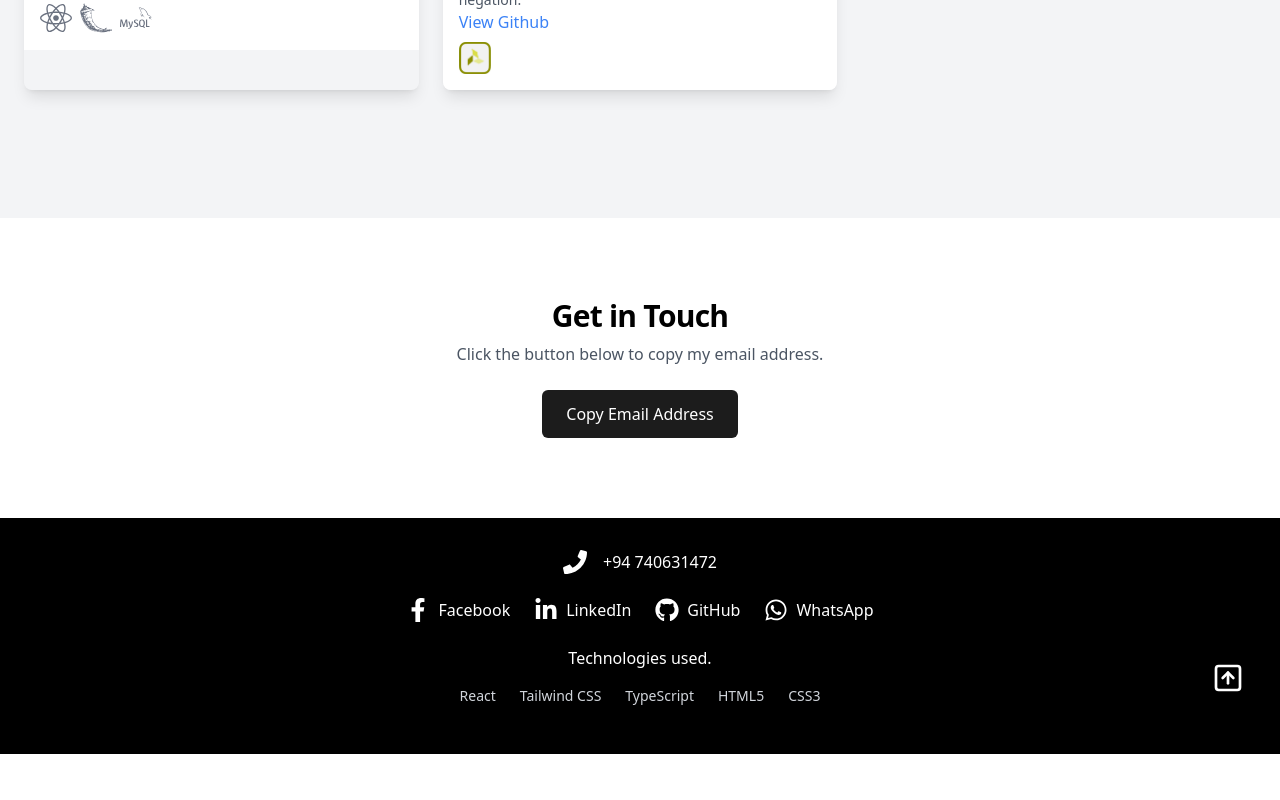
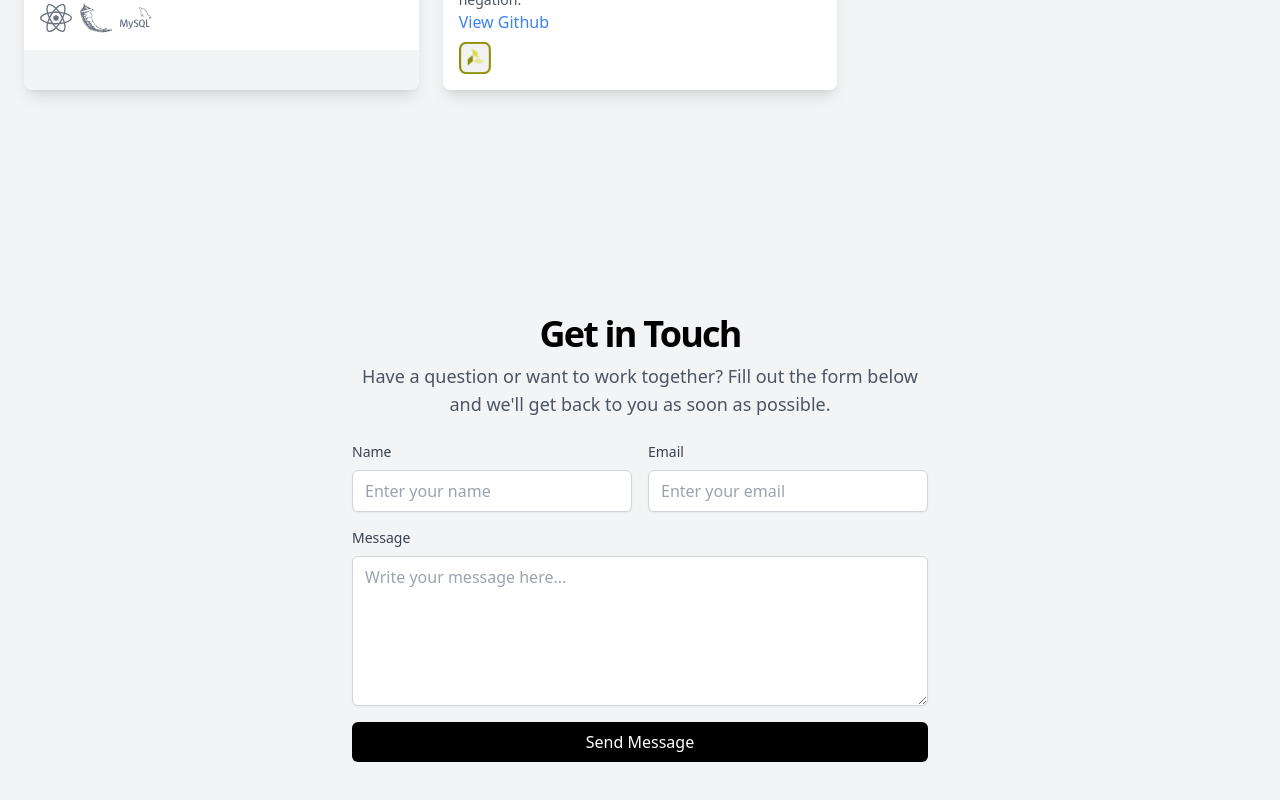
Before and after one commit to WimukthiMadushan/Portfolio, a React (Vite) app: page / in a window 1280 px wide. Shown: the part 3406-4206 px from the top of the page. Before the commit the page ends 4160 px from the top, so only its background shows below. Built offline with nearby package versions, Linux system fonts and the light colour scheme.

Commit message:
update some part

```diff
--- a/package.json
+++ b/package.json
@@ -15,6 +15,7 @@
     "react-dom": "^18.3.1",
     "react-hook-form": "^7.52.2",
     "react-icons": "^5.3.0",
+    "react-modal": "^3.16.1",
     "react-router-dom": "^6.26.1",
     "react-router-hash-link": "^2.4.3",
     "react-typing-effect": "^2.0.5"
@@ -23,6 +24,7 @@
     "@eslint/js": "^9.9.0",
     "@types/react": "^18.3.3",
     "@types/react-dom": "^18.3.0",
+    "@types/react-modal": "^3.16.3",
     "@types/react-router-hash-link": "^2.4.9",
     "@types/react-typing-effect": "^2.0.7",
     "@vitejs/plugin-react": "^4.3.1",
--- a/src/Components/ContactMe/ContactMe.tsx
+++ b/src/Components/ContactMe/ContactMe.tsx
@@ -1,53 +1,165 @@
 import { useState } from "react";
+import emailjs from "emailjs-com";
+import Modal from "react-modal";
+
+Modal.setAppElement("#root"); // Ensure this is set for accessibility
 
 function ContactMe() {
-  const [status, setStatus] = useState("");
-  const email = "wimukthi.21@cse.mrt.ac.lk"; // Replace with your email address
+  const [formData, setFormData] = useState({
+    name: "",
+    email: "",
+    message: "",
+  });
+  const [modalIsOpen, setModalIsOpen] = useState(false);
+  const [modalMessage, setModalMessage] = useState("");
+  const [modalType, setModalType] = useState("success"); // "success" or "error"
 
-  const handleCopy = () => {
-    navigator.clipboard.writeText(email).then(
-      () => {
-        setStatus("Email address copied to clipboard!");
-        setTimeout(() => setStatus(""), 2000); // Hide the popup after 2 seconds
-      },
-      (err) => {
-        console.error("Failed to copy email address:", err);
-        setStatus("Failed to copy email address. Please try again.");
-        setTimeout(() => setStatus(""), 2000); // Hide the popup after 2 seconds
+  const handleChange = (e: any) => {
+    setFormData({ ...formData, [e.target.name]: e.target.value });
+  };
+
+  const handleSubmit = (e: any) => {
+    e.preventDefault();
+
+    // Check if any field is empty
+    if (!formData.name || !formData.email || !formData.message) {
+      setModalMessage("Please fill in all fields.");
+      setModalType("error");
+      setModalIsOpen(true);
+      return;
     }
-    );
+
+    emailjs
+      .send(
+        "service_sqt4kcj",
+        "template_28xj67l",
+        formData,
+        "yLLwtxG8HW1GWPGE6"
+      )
+      .then(() => {
+        setModalMessage("Message sent successfully!");
+        setModalType("success");
+        setModalIsOpen(true);
+      })
+      .catch(() => {
+        setModalMessage("An error occurred, please try again later.");
+        setModalType("error");
+        setModalIsOpen(true);
+      });
+
+    // Clear the form after submission
+    setFormData({
+      name: "",
+      email: "",
+      message: "",
+    });
+  };
+
+  const closeModal = () => {
+    setModalIsOpen(false);
   };
 
   return (
-    <section
-      id="contact-me"
-      className="w-full max-w-2xl mx-auto py-12 md:py-16 lg:py-20 relative"
+    <section className="bg-gray-100 py-12 md:py-24">
+      <div className="container mx-auto px-4 md:px-6">
+        <div className="mx-auto max-w-xl space-y-6">
+          <div className="space-y-2 text-center">
+            <h2 className="text-3xl font-bold tracking-tighter md:text-4xl">
+              Get in Touch
+            </h2>
+            <p className="text-gray-600 md:text-lg">
+              Have a question or want to work together? Fill out the form below
+              and we'll get back to you as soon as possible.
+            </p>
+          </div>
+          <form className="space-y-4" onSubmit={handleSubmit}>
+            <div className="grid grid-cols-1 gap-4 sm:grid-cols-2">
+              <div className="space-y-2">
+                <label
+                  htmlFor="name"
+                  className="block text-sm font-medium text-gray-700"
                 >
-      <div className="text-center">
-        <h2 className="text-3xl font-bold tracking-tight">Get in Touch</h2>
-        <p className="text-gray-600 mt-2">
-          Click the button below to copy my email address.
-        </p>
+                  Name
+                </label>
+                <input
+                  type="text"
+                  id="name"
+                  name="name"
+                  placeholder="Enter your name"
+                  value={formData.name}
+                  onChange={handleChange}
+                  className="block w-full px-3 py-2 border border-gray-300 rounded-md shadow-sm focus:ring-indigo-500 focus:border-indigo-500"
+                />
+              </div>
+              <div className="space-y-2">
+                <label
+                  htmlFor="email"
+                  className="block text-sm font-medium text-gray-700"
+                >
+                  Email
+                </label>
+                <input
+                  type="email"
+                  id="email"
+                  name="email"
+                  placeholder="Enter your email"
+                  value={formData.email}
+                  onChange={handleChange}
+                  className="block w-full px-3 py-2 border border-gray-300 rounded-md shadow-sm focus:ring-indigo-500 focus:border-indigo-500"
+                />
+              </div>
+            </div>
+            <div className="space-y-2">
+              <label
+                htmlFor="message"
+                className="block text-sm font-medium text-gray-700"
+              >
+                Message
+              </label>
+              <textarea
+                id="message"
+                name="message"
+                placeholder="Write your message here..."
+                value={formData.message}
+                onChange={handleChange}
+                className="block w-full px-3 py-2 border border-gray-300 rounded-md shadow-sm min-h-[150px]"
+              />
+            </div>
             <button
-          onClick={handleCopy}
-          className="mt-6 px-6 py-3 text-white bg-black rounded-md hover:bg-gray-800 focus:outline-none transition duration-300 ease-in-out animate-pulse"
+              type="submit"
+              className="w-full px-4 py-2 font-medium text-white bg-black hover:bg-gray-800 rounded-md"
             >
-          Copy Email Address
+              Send Message
             </button>
-        {status && (
-          <div
-            className="absolute inset-0 flex items-center justify-center"
-            style={{ zIndex: 1000 }}
+          </form>
+        </div>
+      </div>
+
+      <Modal
+        isOpen={modalIsOpen}
+        onRequestClose={closeModal}
+        className="fixed inset-0 flex items-center justify-center"
+        overlayClassName="fixed inset-0 bg-black bg-opacity-50"
       >
         <div
-              className="bg-white border border-gray-300 rounded-lg p-4 shadow-lg"
-              style={{ width: "fit-content" }}
+          className={`p-6 rounded-lg shadow-lg text-center max-w-sm mx-auto ${
+            modalType === "success"
+              ? "bg-green-100 text-green-700"
+              : "bg-red-100 text-red-700"
+          }`}
         >
-              <p className="text-center text-green-600">{status}</p>
+          <h2 className="text-2xl font-bold mb-4">
+            {modalType === "success" ? "Success!" : "Error"}
+          </h2>
+          <p className="mb-4">{modalMessage}</p>
+          <button
+            onClick={closeModal}
+            className="px-4 py-2 font-medium text-white bg-black hover:bg-gray-800 rounded-md"
+          >
+            Close
+          </button>
         </div>
-          </div>
-        )}
-      </div>
+      </Modal>
     </section>
   );
 }
--- a/src/Components/Footer/Footer.tsx
+++ b/src/Components/Footer/Footer.tsx
@@ -10,21 +10,24 @@ import { LuArrowUpSquare } from "react-icons/lu";
 
 function Footer() {
   return (
-    <div id="footer" className="bg-black py-6 md:py-8 relative">
+    <footer
+      id="footer"
+      className="bg-gradient-to-r from-black via-gray-800 to-black py-6 md:py-8 relative"
+    >
       <div className="container mx-auto text-center text-white">
         {/* Contact Section and Social Links */}
-        <div className="flex flex-col items-center gap-6 mb-6">
+        <div className="flex flex-col items-center gap-6 mb-8">
           {/* Contact Info */}
           <div className="flex items-center gap-4">
-            <FaPhone className="h-6 w-6 text-white" />
+            <FaPhone className="h-6 w-6 text-yellow-500" />
             <span className="text-sm md:text-base">+94 740631472</span>
           </div>
 
           {/* Social Links */}
-          <div className="flex flex-col md:flex-row items-center gap-6">
+          <div className="flex flex-wrap justify-center items-center gap-6">
             <Link
               to={"https://www.facebook.com"}
-              className="flex items-center gap-2 text-white hover:text-blue-500 transition duration-300 ease-in-out"
+              className="flex items-center gap-2 text-white hover:text-blue-500 transition duration-300 ease-in-out transform hover:scale-110"
               target="_blank"
               rel="noopener noreferrer"
             >
@@ -36,7 +39,7 @@ function Footer() {
               to={
                 "https://www.linkedin.com/in/wimukthi-madushan-bandara-22a375267/"
               }
-              className="flex items-center gap-2 text-white hover:text-blue-600 transition duration-300 ease-in-out"
+              className="flex items-center gap-2 text-white hover:text-blue-600 transition duration-300 ease-in-out transform hover:scale-110"
               target="_blank"
               rel="noopener noreferrer"
             >
@@ -46,7 +49,7 @@ function Footer() {
 
             <Link
               to={"https://github.com/WimukthiMadushan"}
-              className="flex items-center gap-2 text-white hover:text-gray-400 transition duration-300 ease-in-out"
+              className="flex items-center gap-2 text-white hover:text-gray-400 transition duration-300 ease-in-out transform hover:scale-110"
               target="_blank"
               rel="noopener noreferrer"
             >
@@ -56,7 +59,7 @@ function Footer() {
 
             <Link
               to={"https://wa.me/+94740631472"}
-              className="flex items-center gap-2 text-white hover:text-green-500 transition duration-300 ease-in-out"
+              className="flex items-center gap-2 text-white hover:text-green-500 transition duration-300 ease-in-out transform hover:scale-110"
               target="_blank"
               rel="noopener noreferrer"
             >
@@ -67,30 +70,41 @@ function Footer() {
         </div>
 
         {/* Technologies Section */}
-        <p>Technologies used.</p>
-        <div className="bg-black py-4">
-          <div className="flex flex-wrap justify-center gap-6">
-            <span className="text-gray-300 text-sm">React</span>
-            <span className="text-gray-300 text-sm">Tailwind CSS</span>
-            <span className="text-gray-300 text-sm">TypeScript</span>
-            <span className="text-gray-300 text-sm">HTML5</span>
-            <span className="text-gray-300 text-sm">CSS3</span>
+        <div className="py-2 mb-4">
+          <p className="text-lg font-semibold mb-2">Technologies used</p>
+          <div className="flex flex-wrap justify-center gap-4">
+            <span className="text-gray-300 text-sm bg-gray-800 px-2 py-1 rounded-lg">
+              React
+            </span>
+            <span className="text-gray-300 text-sm bg-gray-800 px-2 py-1 rounded-lg">
+              Tailwind CSS
+            </span>
+            <span className="text-gray-300 text-sm bg-gray-800 px-2 py-1 rounded-lg">
+              TypeScript
+            </span>
+            <span className="text-gray-300 text-sm bg-gray-800 px-2 py-1 rounded-lg">
+              HTML5
+            </span>
+            <span className="text-gray-300 text-sm bg-gray-800 px-2 py-1 rounded-lg">
+              CSS3
+            </span>
           </div>
         </div>
 
+        {/* Back to Top Arrow */}
         {/* Back to Top Arrow */}
         <div className="absolute bottom-4 right-4">
           <Link
             smooth
             to="#hero"
-            className="text-white p-3 rounded-full shadow-lg"
+            className="text-white p-3 rounded-full shadow-lg transition duration-300 ease-in-out transform hover:scale-125"
             title="Back to Top"
           >
-            <LuArrowUpSquare className="h-8 w-8 m-5 hover:scale-150 transition duration-300 ease-in-out" />
+            <LuArrowUpSquare className="h-8 w-8 animate-bounce infinite" />
           </Link>
         </div>
       </div>
-    </div>
+    </footer>
   );
 }
 
```
Also changed, not shown: 1 other file (tests, documents, lock files or other folders). Lines whose indentation alone changed are shown as unchanged.
